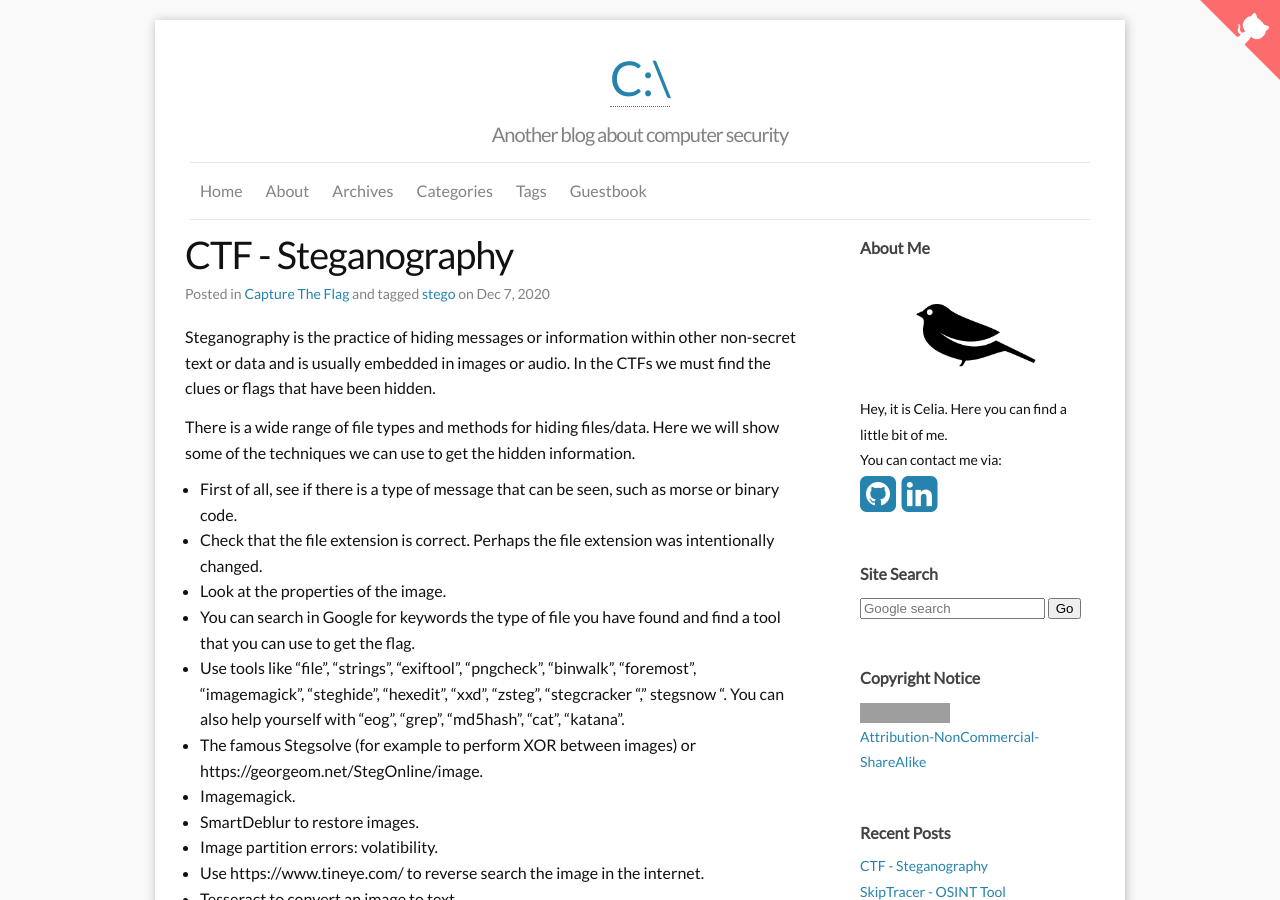
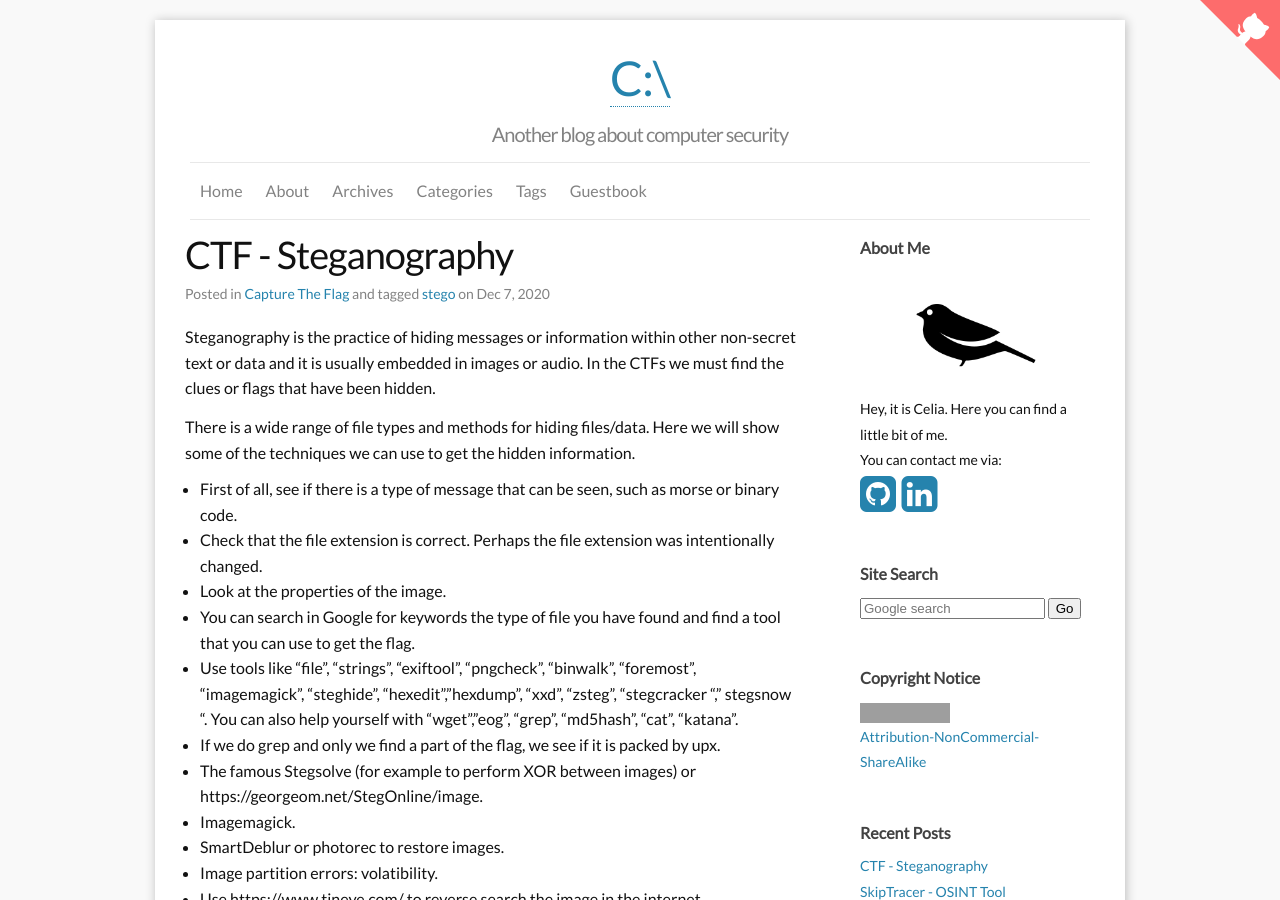
Before and after one commit to marselia/marselia.github.io, a Jekyll site: the page built from _posts/2020-12-07-Stego.md, in a window 1280 px wide and 900 px high. Built offline with Jekyll 4.4.1, drawn with Linux system fonts in a browser that asks for light colours; comment, search, counter and statistics services are not loaded; grey boxes are pictures that could not be loaded.

Commit message:
Update 2020-12-07-Stego.md

```diff
--- a/_posts/2020-12-07-Stego.md
+++ b/_posts/2020-12-07-Stego.md
@@ -6,7 +6,7 @@ tags: [stego]
 
 ---
 
-Steganography is the practice of hiding messages or information within other non-secret text or data and is usually embedded in images or audio. In the CTFs we must find the clues or flags that have been hidden.
+Steganography is the practice of hiding messages or information within other non-secret text or data and it is usually embedded in images or audio. In the CTFs we must find the clues or flags that have been hidden.
 
 There is a wide range of file types and methods for hiding files/data. Here we will show some of the techniques we can use to get the hidden information.
 
@@ -14,10 +14,11 @@ There is a wide range of file types and methods for hiding files/data. Here we w
 - Check that the file extension is correct. Perhaps the file extension was intentionally changed.
 - Look at the properties of the image.
 - You can search in Google for keywords the type of file you have found and find a tool that you can use to get the flag.
-- Use tools like "file", "strings", "exiftool", "pngcheck", "binwalk", "foremost", "imagemagick", "steghide", "hexedit", "xxd", "zsteg", "stegcracker "," stegsnow ". You can also help yourself with "eog", "grep", "md5hash", "cat", "katana".
+- Use tools like "file", "strings", "exiftool", "pngcheck", "binwalk", "foremost", "imagemagick", "steghide", "hexedit","hexdump", "xxd", "zsteg", "stegcracker "," stegsnow ". You can also help yourself with "wget","eog", "grep", "md5hash", "cat", "katana".
+- If we do grep and only we find a part of the flag, we see if it is packed by upx.
 - The famous Stegsolve (for example to perform XOR between images) or https://georgeom.net/StegOnline/image.
 - Imagemagick.
-- SmartDeblur to restore images.
+- SmartDeblur or photorec to restore images.
 - Image partition errors: volatibility.
 - Use https://www.tineye.com/ to reverse search the image in the internet.
 - Tesseract to convert an image to text.
```
